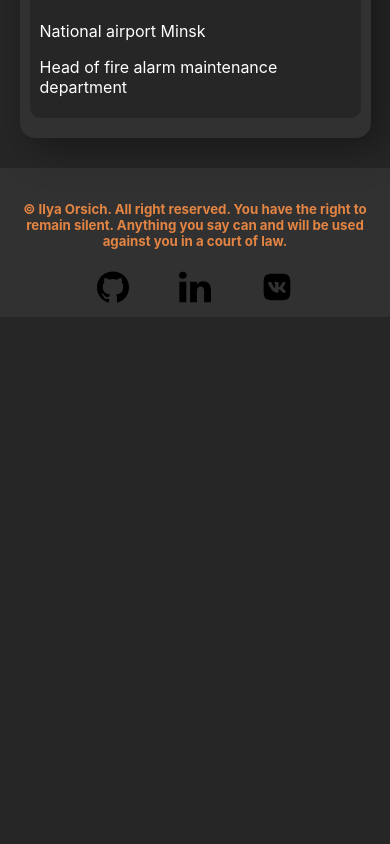
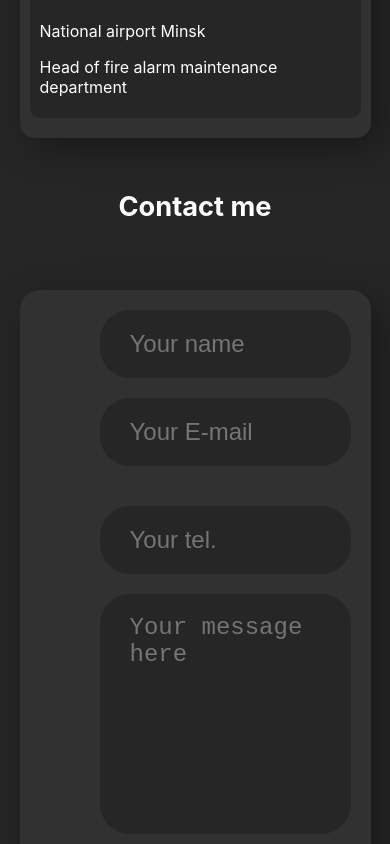
Before and after one commit to iForced/cv, a React (Create React App) app: page / in a window 390 px wide. Shown: the part 6080-6924 px from the top of the page. Before the commit the page ends 6397 px from the top, so only its background shows below. Built offline with nearby package versions, Linux system fonts and the light colour scheme.

Commit message:
make responsive contacts block

```diff
--- a/src/App.tsx
+++ b/src/App.tsx
@@ -19,7 +19,7 @@ export function App() {
                 <Skills />
                 <Projects />
                 <Experience />
-                {/*<Contacts />*/}
+                <Contacts />
                 <Footer />
             </BrowserRouter>
         </div>
--- a/src/components/Contacts/Contacts.module.css
+++ b/src/components/Contacts/Contacts.module.css
@@ -17,7 +17,7 @@
     display: flex;
     flex-direction: column;
     gap: 20px;
-    width: 800px;
+    /*width: 800px;*/
     background-color: #313131;
     padding: 20px 80px;
     border-radius: 20px;
@@ -55,3 +55,11 @@
     justify-content: space-between;
     gap: 40px;
 }
+
+@media (max-width: 770px) {
+
+    .connections {
+        flex-direction: column;
+    }
+
+}
--- a/src/components/Header/Header.module.css
+++ b/src/components/Header/Header.module.css
@@ -15,7 +15,7 @@
     transition: .2s all;
 }
 
-@media (max-width: 750px) {
+@media (max-width: 770px) {
 
     .container {
         justify-content: flex-start;
--- a/src/components/Header/Navbar/Navbar.module.css
+++ b/src/components/Header/Navbar/Navbar.module.css
@@ -5,7 +5,7 @@
     padding: 20px 0;
 }
 
-@media (max-width: 750px) {
+@media (max-width: 770px) {
 
     .navbar {
         display: none;
```
